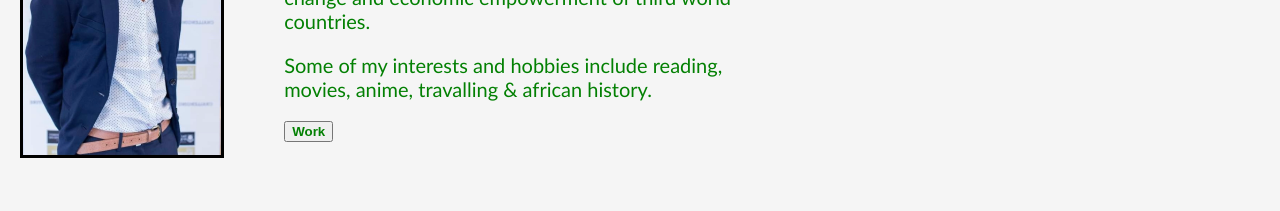
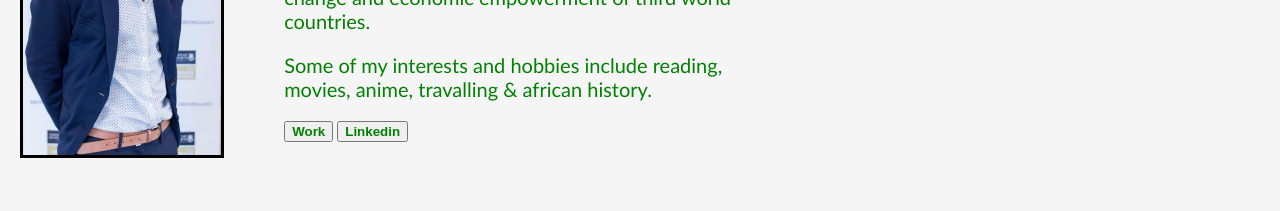
Before and after one commit to Blaise122/Portfolio-, a plain HTML site: page index.html in a window 1280 px wide. Shown: the part 1160-1371 px from the top of the page. Drawn offline with Linux system fonts and the light colour scheme.

Commit message:
added link to linkedin to website

```diff
--- a/index.html
+++ b/index.html
@@ -80,6 +80,10 @@
                 <button>
                     <a href="#Work" class="button">Work</a>
                 </button>
+                <button>
+                    <a target="blank" href="https://www.linkedin.com/in/blaise-tshitenga-6697a6103/" class="button">Linkedin</a>
+                </button>
+
             </div>
         </div>
         <!--footer--------------->
```
